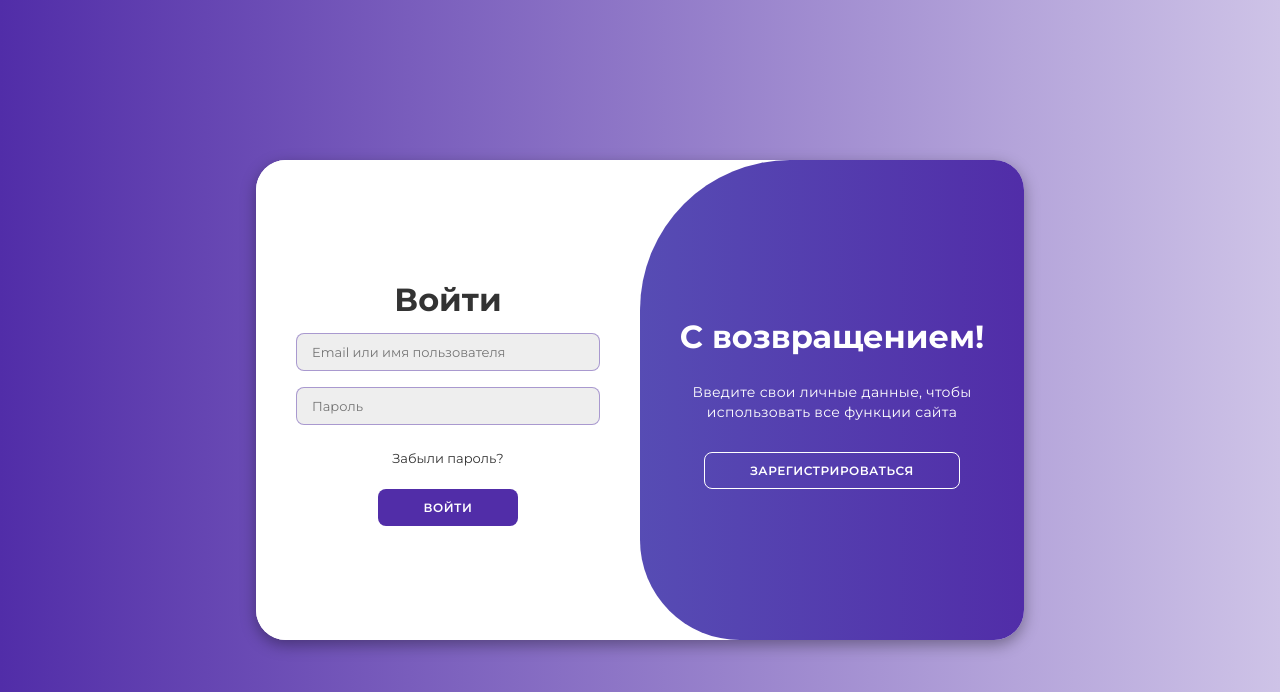
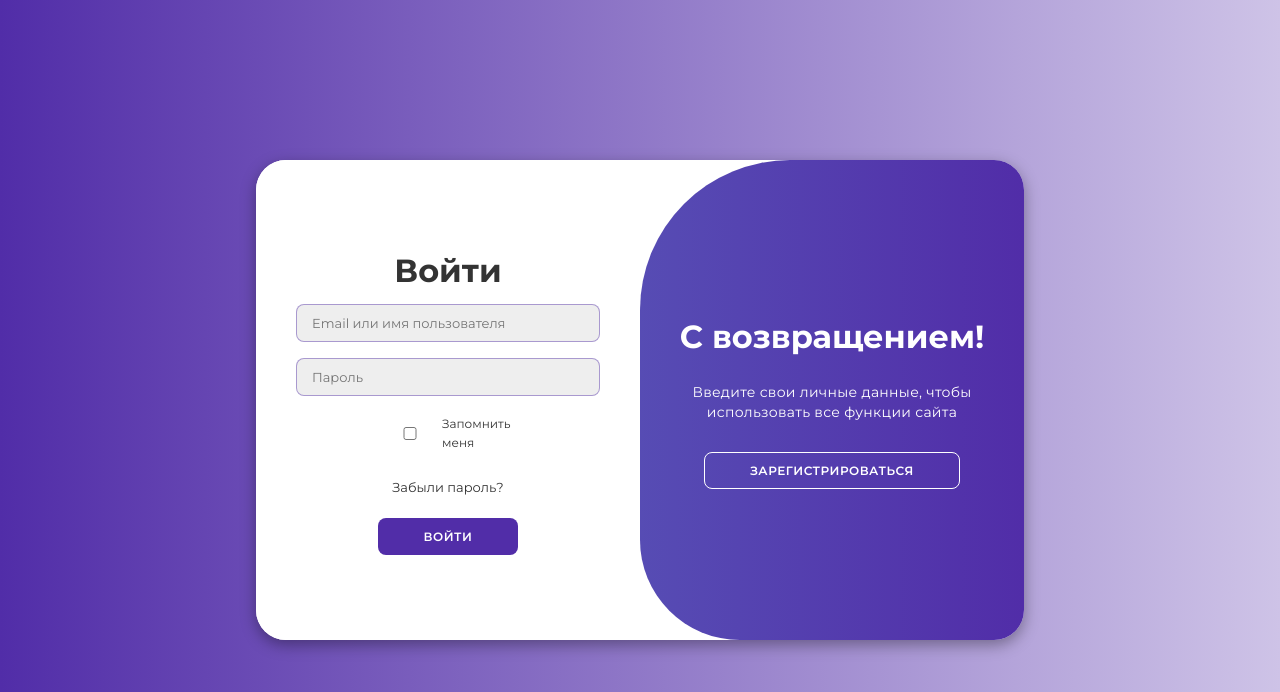
Before and after one commit to Shaduse/petshop, a Flask app: page /auth/login in a window 1280 px wide. Shown: the top 692 px of the page. Run offline with Flask 3, Linux system fonts and the light colour scheme; data that the repository does not hold is empty; parts of the project's set-up code (start-up, migrations or seed data) failed here and were passed over; some libraries are stand-ins or nearby versions.

Commit message:
Add remember me checkbox and auto-login after registration

```diff
--- a/app/routes.py
+++ b/app/routes.py
@@ -160,25 +160,19 @@
             username=username,
             email=email,
             privacy_accepted=True,
-            privacy_accepted_at=datetime.now(timezone.utc)
+            privacy_accepted_at=datetime.now(timezone.utc),
+            is_verified=True  # Auto-verify for immediate login
         )
         user.set_password(password)
 
-        # Generate and send verification code
-        verification_code = generate_verification_code()
-        user.verification_token = verification_code
-        user.verification_token_expires = datetime.now(timezone.utc)
-
         db.session.add(user)
         db.session.commit()
 
-        # Send verification email
-        if send_verification_email(email, verification_code):
-            flash('Регистрация успешна! Код подтверждения отправлен на вашу почту.', 'success')
-        else:
-            flash('Регистрация успешна! Проверьте вашу почту для подтверждения.', 'warning')
-
-        return redirect(url_for('auth.verify_email', email=email))
+        # Auto-login after registration
+        login_user(user)
+        flash('Регистрация успешна! Вы вошли в аккаунт.', 'success')
+
+        return redirect(url_for('main.index'))
 
     return render_template('auth/register.html')
 
--- a/app/static/css/login.css
+++ b/app/static/css/login.css
@@ -244,6 +244,28 @@
 }
 
 /* ============================================================================
+   REMEMBER ME CHECKBOX
+   ============================================================================ */
+
+.remember-me {
+    margin: 10px 0;
+    text-align: left;
+}
+
+.remember-me label {
+    display: flex;
+    align-items: center;
+    cursor: pointer;
+    gap: 8px;
+    font-size: 13px;
+}
+
+.remember-me input {
+    margin: 0;
+    cursor: pointer;
+}
+
+/* ============================================================================
    FLASH MESSAGES
    ============================================================================ */
 
--- a/app/templates/auth/login.html
+++ b/app/templates/auth/login.html
@@ -48,6 +48,12 @@
         <h1>Войти</h1>
         <input type="text" name="email" placeholder="Email или имя пользователя" required>
         <input type="password" name="password" placeholder="Пароль" required>
+        <div class="remember-me">
+          <label>
+            <input type="checkbox" name="remember" value="1">
+            <span>Запомнить меня</span>
+          </label>
+        </div>
         <a href="{{ url_for('auth.forgot_password') }}">Забыли пароль?</a>
         <button type="submit">Войти</button>
       </form>
```
